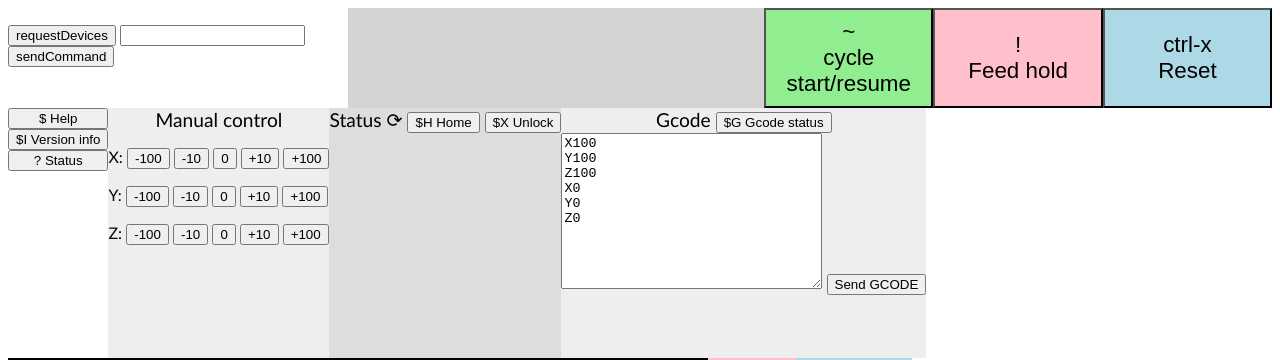
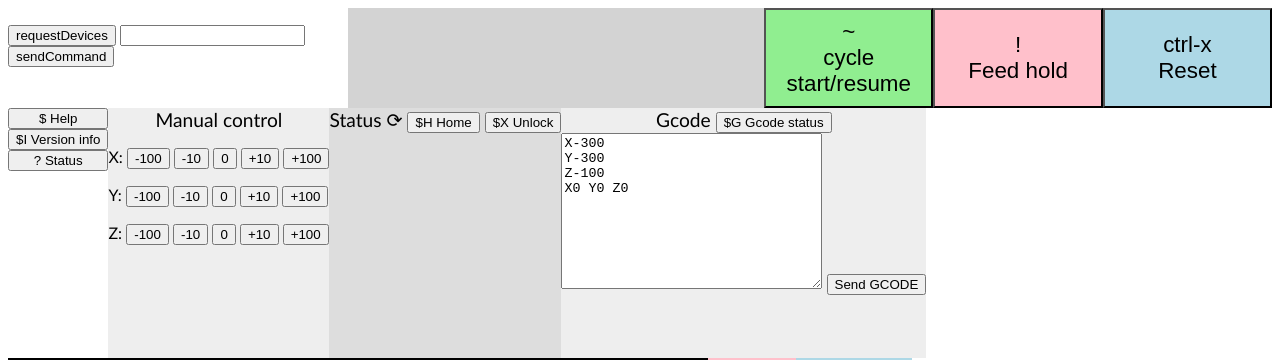
Before and after one commit to Hackuarium/legoino-navigator-serial, a website: page demo/grbl.html in a window 1280 px wide. Shown: the top 360 px of the page. Drawn offline with Linux system fonts and the light colour scheme.

Commit message:
chore: improve gcode

```diff
--- a/demo/grbl.html
+++ b/demo/grbl.html
@@ -120,12 +120,10 @@
           <div style="text-align: center; font-size: 1.2em">Gcode
             <button onclick="sendCommand('$G')">$G Gcode status</button>
           </div>
-          <textarea cols="30" rows="10" id="gcode">X100
-Y100
-Z100
-X0
-Y0
-Z0
+          <textarea cols="30" rows="10" id="gcode">X-300
+Y-300
+Z-100
+X0 Y0 Z0
 </textarea>
           <button onclick="sendGcode(document.getElementById('gcode').value)">Send GCODE</button>
           </div>
```
